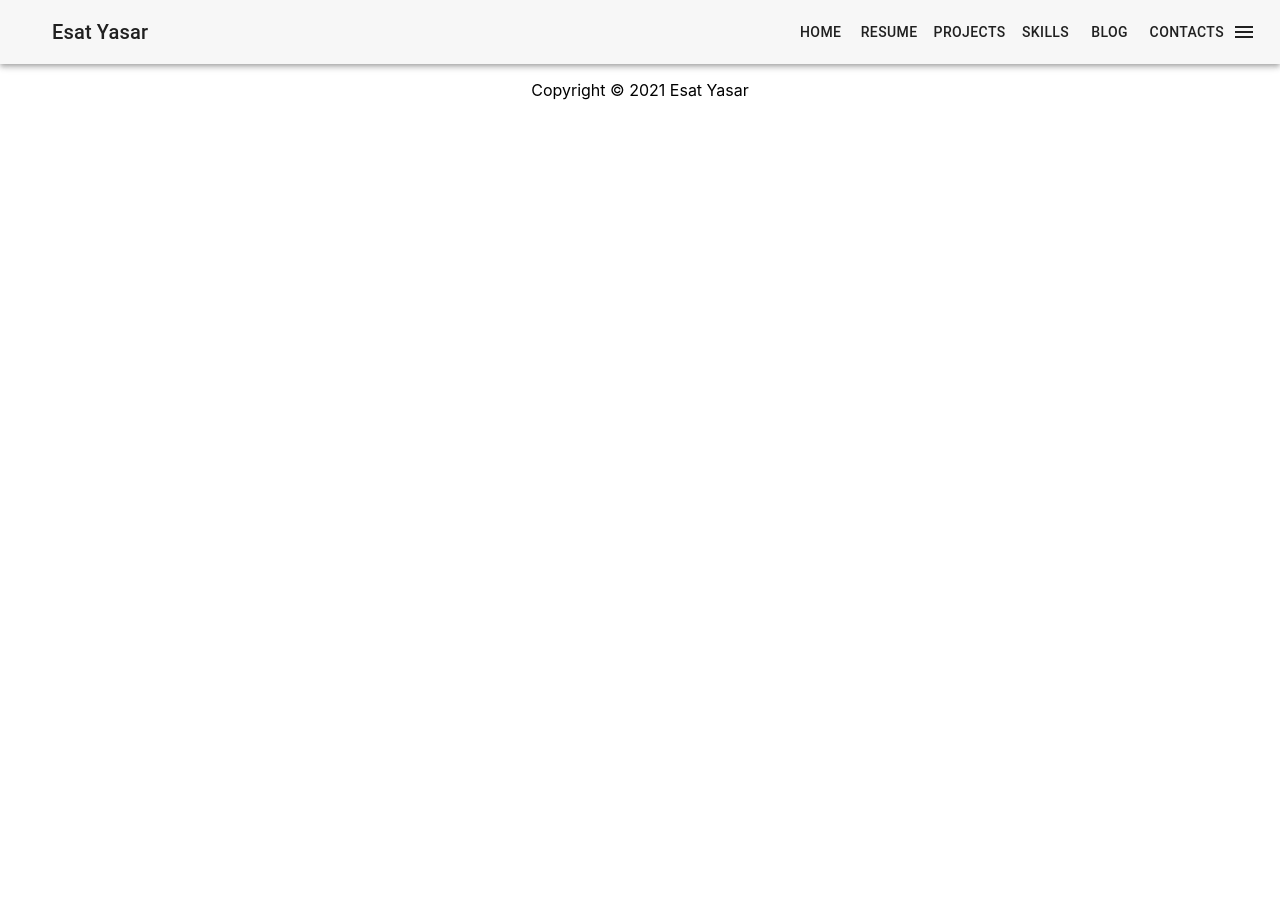
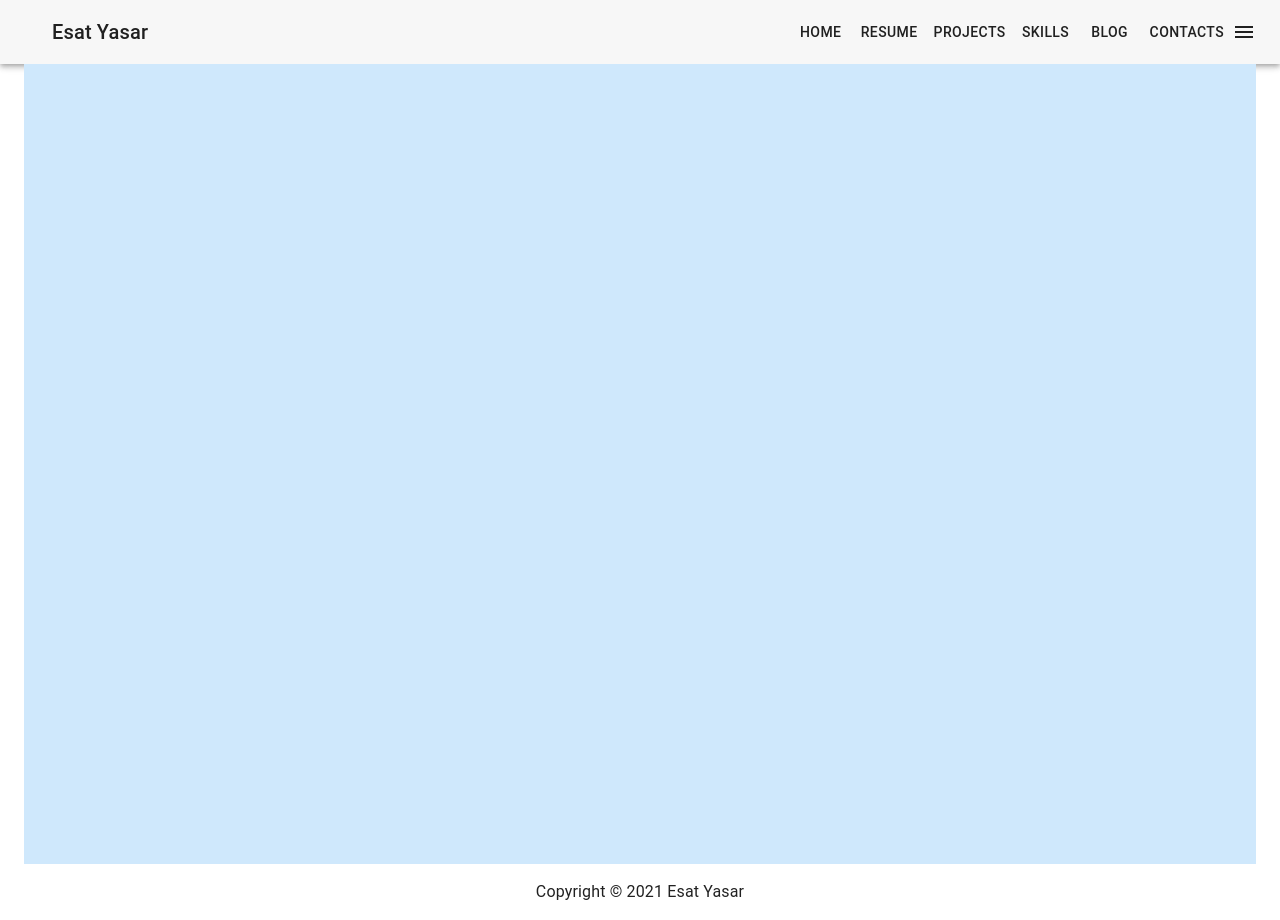
Before and after one commit to Rifatkazak/React-MyPortfolioSite, a React (Create React App) app: page /Home in a window 1280 px wide. Before the commit the page ends 800 px from the top, so only its background shows below. Built offline with nearby package versions, Linux system fonts and the light colour scheme.

Commit message:
added home container

```diff
--- a/src/app-router/AppRouter.js
+++ b/src/app-router/AppRouter.js
@@ -15,8 +15,8 @@ function AppRouter(){
         <Router>
             <Navbar />
             <Switch>
-                {/*  <Route path="/Home" exact component={Home} />
-                 <Route path="/Resume" exact component={Resume} />
+                  <Route path="/Home" exact component={Home} />
+                {/* <Route path="/Resume" exact component={Resume} />
                  <Route path="/Projects" exact component={Projects} />
                  <Route path="/Skills" exact component={Skills} />
                  <Route path="/Blog" exact  component={Blog} />
--- a/src/pages/Home.js
+++ b/src/pages/Home.js
@@ -1,11 +1,15 @@
-import React from 'react'
+import * as React from 'react';
+import CssBaseline from '@mui/material/CssBaseline';
+import Box from '@mui/material/Box';
+import Container from '@mui/material/Container';
 
-function Home() {
-    return (
-        <div>
-
-        </div>
-    )
+export default function Home() {
+  return (
+    <React.Fragment>
+      <CssBaseline />
+      <Container maxWidth="xl">
+        <Box sx={{ bgcolor: '#cfe8fc', height: '100vh' }} />
+      </Container>
+    </React.Fragment>
+  );
 }
-
-export default Home
```
